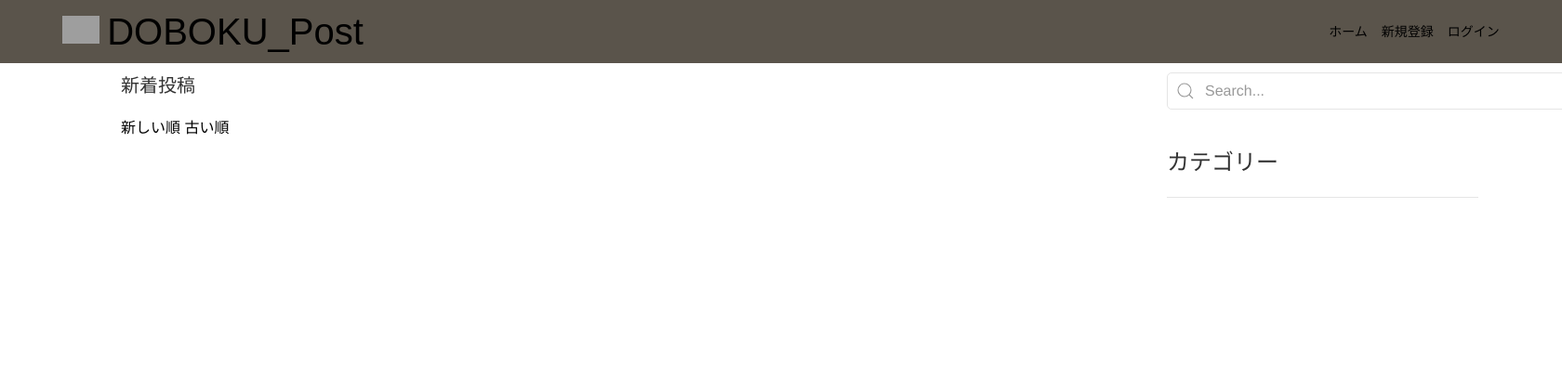
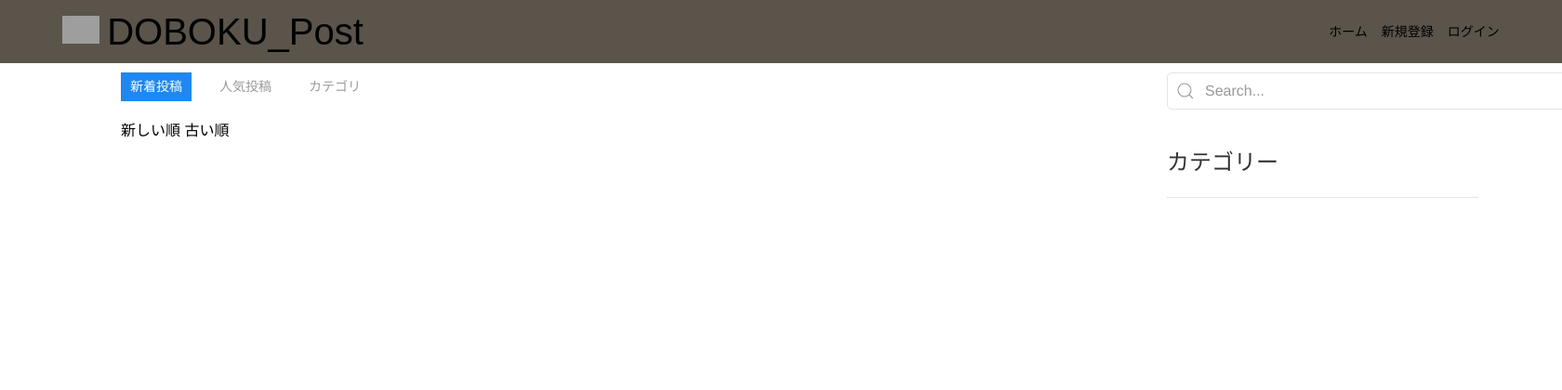
Before and after one commit to taki-21/doboku-post, a Django app: page / in a window 1680 px wide; the page is wider, and only the part inside the window is pictured. Shown: the top 420 px of that part at 93% size. Run offline with Django 3.2, Linux system fonts and the light colour scheme; data that the repository does not hold is empty; some libraries are stand-ins or nearby versions; grey boxes are pictures that could not be loaded.

Commit message:
Add: トップページにswictcher設置

```diff
--- a/templates/sns/index.html
+++ b/templates/sns/index.html
@@ -1,7 +1,13 @@
 {% extends 'base.html' %}
 
 {% block content %}
-<h4>新着投稿</h4>
+<ul class="uk-subnav uk-subnav-pill" uk-switcher>
+	<li><a href="">新着投稿</a></li>
+	<li><a href="">人気投稿</a></li>
+	<li><a href="">カテゴリ</a></li>
+</ul>
+<ul class="uk-switcher uk-margin">
+	<li>
 		<p>
 			<a href="{% url 'sns:index' 0 %}">新しい順</a>
 			<a href="{% url 'sns:index' 1 %}">古い順</a>
@@ -44,6 +50,11 @@
 			</div>
 			{% endfor %}
 		</div>
+	</li>
+	<li>
+		ああああ
+	</li>
+</ul>
 {% endblock %}
 
 
```
Lines whose indentation alone changed are shown as unchanged.
